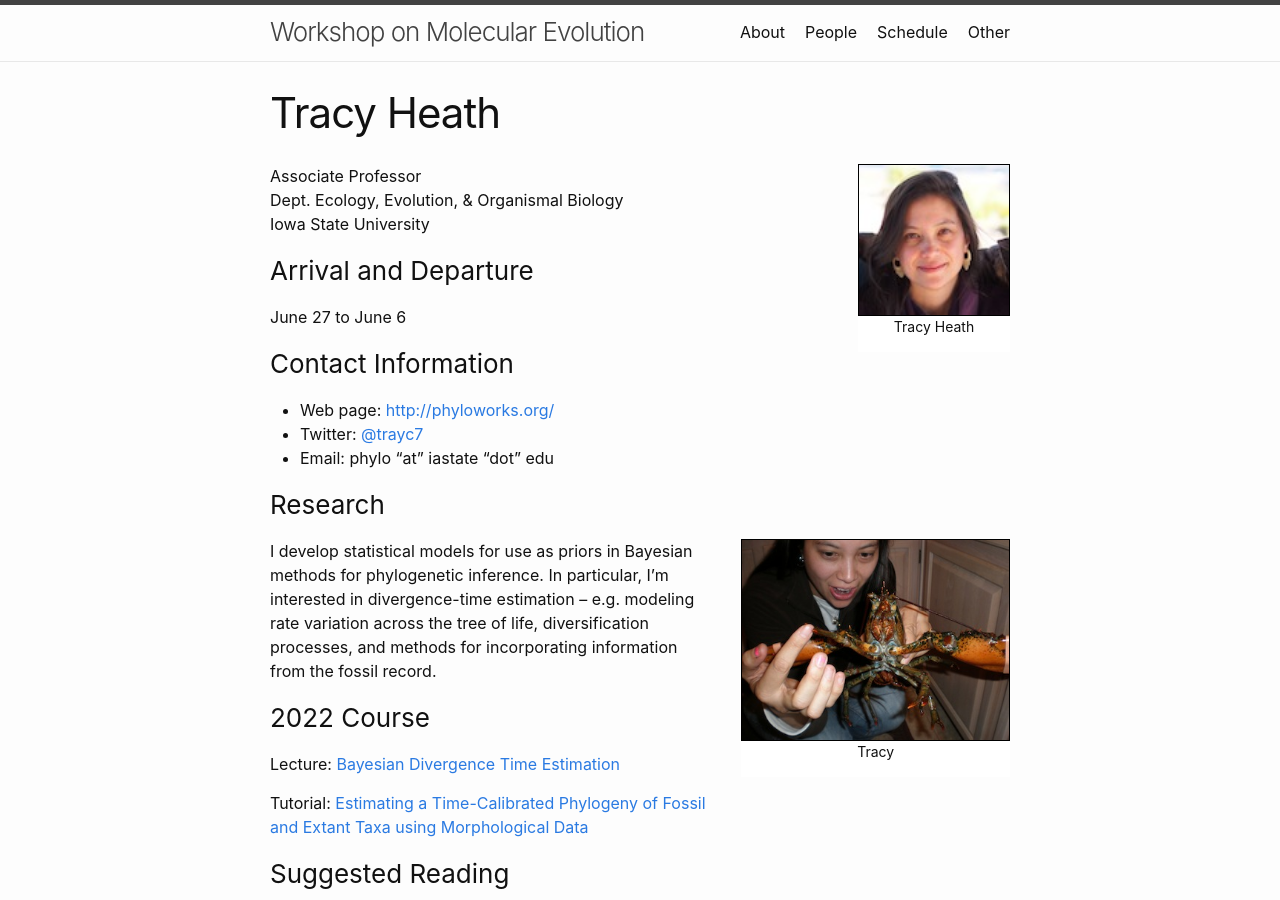
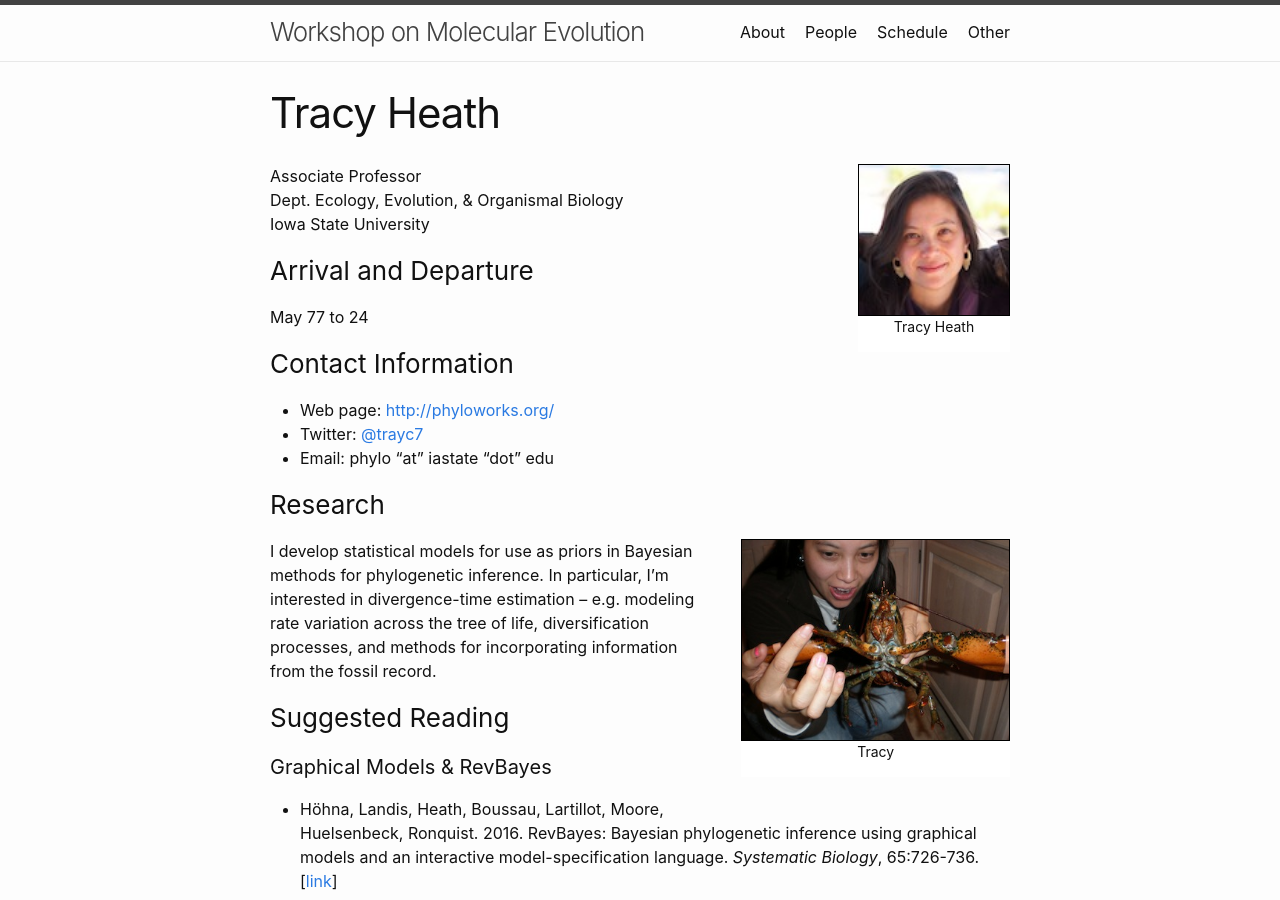
Before and after one commit to molevolworkshop/molevolworkshop.github.io, a Jekyll site: the page built from faculty/heath/heath.md, in a window 1280 px wide and 900 px high. Built offline with Jekyll 4.4.1, drawn with Linux system fonts in a browser that asks for light colours.

Commit message:
Revise arrival dates and remove course information
Updated arrival and departure dates, removed 2022 course section, and made minor formatting adjustments.

```diff
--- a/faculty/heath/heath.md
+++ b/faculty/heath/heath.md
@@ -10,7 +10,7 @@ Iowa State University
 
 ### Arrival and Departure
 
-June 27 to June 6
+May 77 to 24
 
 ### Contact Information
 
@@ -23,11 +23,6 @@ June 27 to June 6
 
 I develop statistical models for use as priors in Bayesian methods for phylogenetic inference. In particular, I'm interested in divergence-time estimation -- e.g. modeling rate variation across the tree of life, diversification processes, and methods for incorporating information from the fossil record.
 
-### 2022 Course
-
-Lecture: [Bayesian Divergence Time Estimation](https://figshare.com/articles/presentation/Bayesian_Divergence-Time_Estimation_Lecture/6849005)
-
-Tutorial: [Estimating a Time-Calibrated Phylogeny of Fossil and Extant Taxa using Morphological Data](https://revbayes.github.io/tutorials/fbd_simple/)
 
 ### Suggested Reading
 
```
